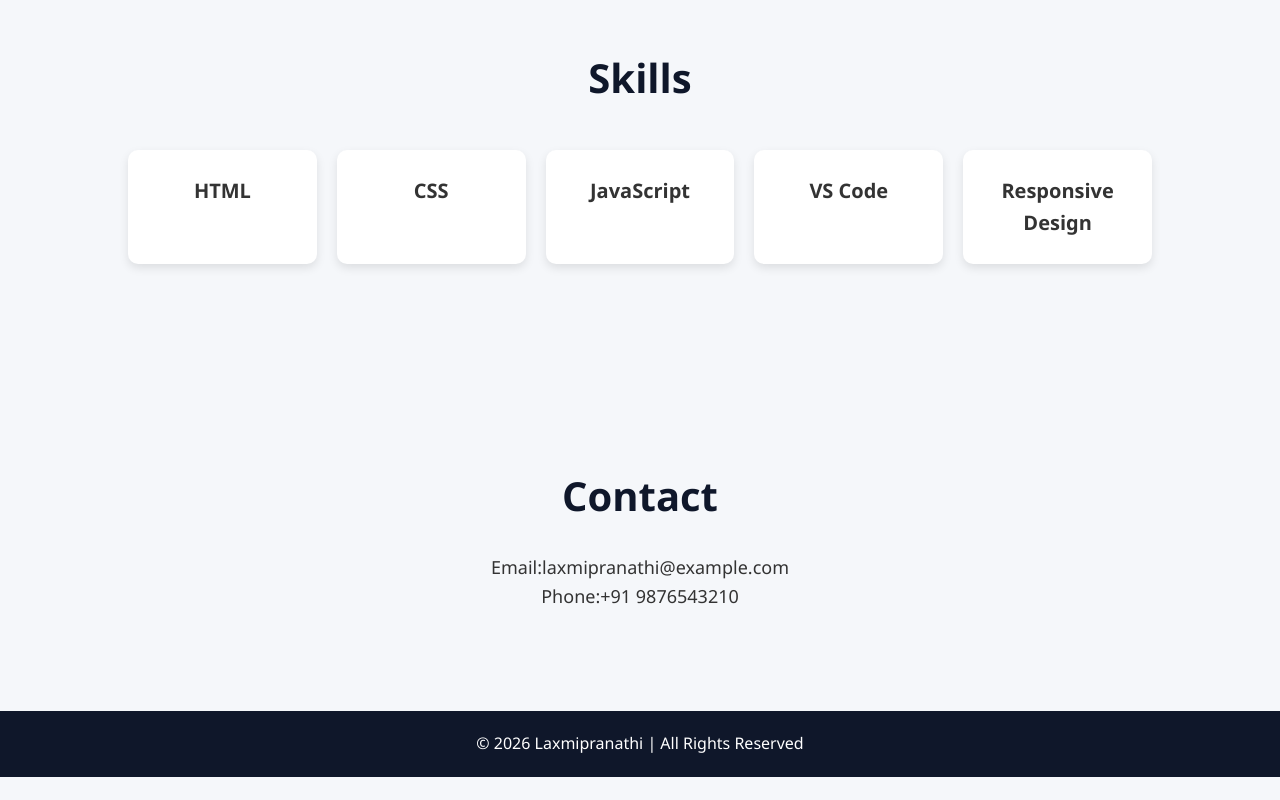
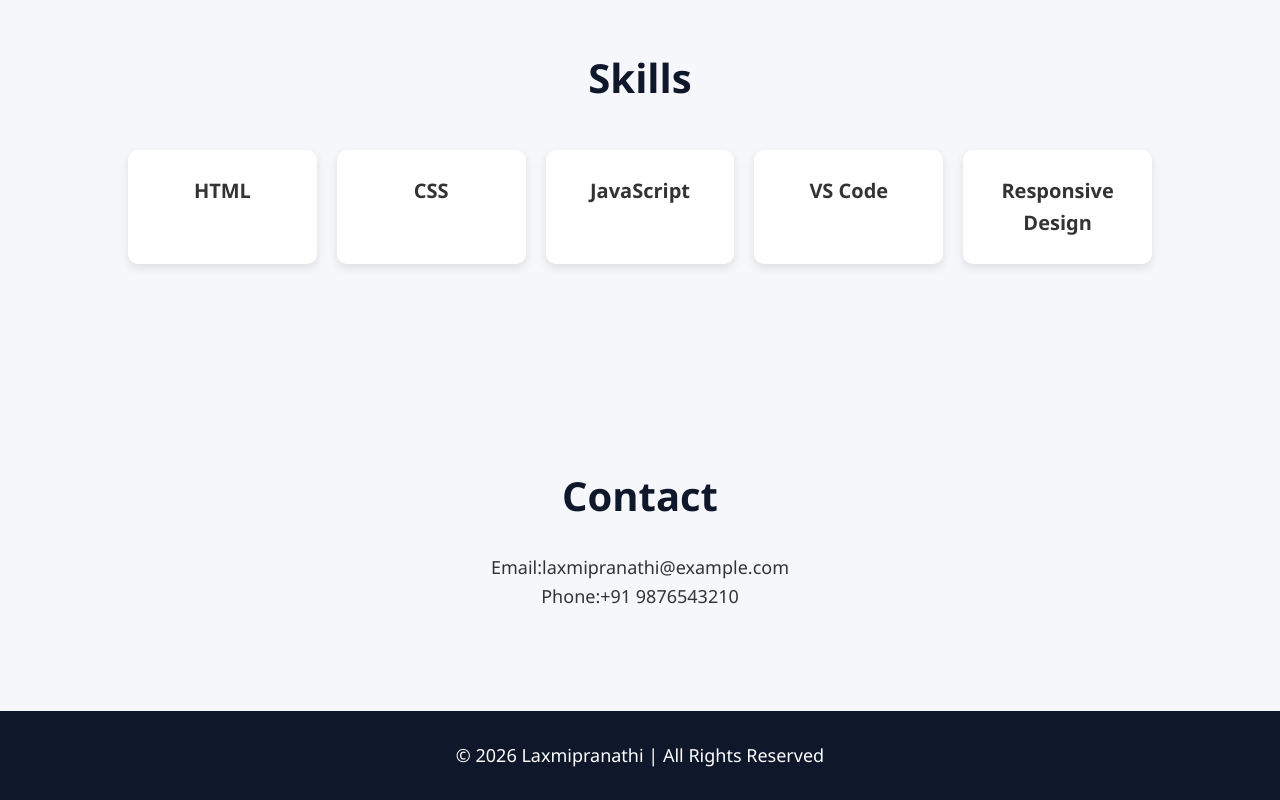
Before and after one commit to pranathineeli/synent-task1-portfolio-laxmipranathi, a plain HTML site: page index.html in a window 1280 px wide. Shown: the part 1237-2037 px from the top of the page. Before the commit the page ends 2014 px from the top, so only its background shows below. Drawn offline with Linux system fonts and the light colour scheme.

Commit message:
Imporved footer styling

```diff
--- a/style.css
+++ b/style.css
@@ -120,7 +120,8 @@ footer{
     background-color:#0f172a;
     color:white;
     text-align:center;
-    padding:20px;
+    padding:30px;
+    font-size: 18px;
 }
 @media(max-width:768px){
 .navbar{
```
